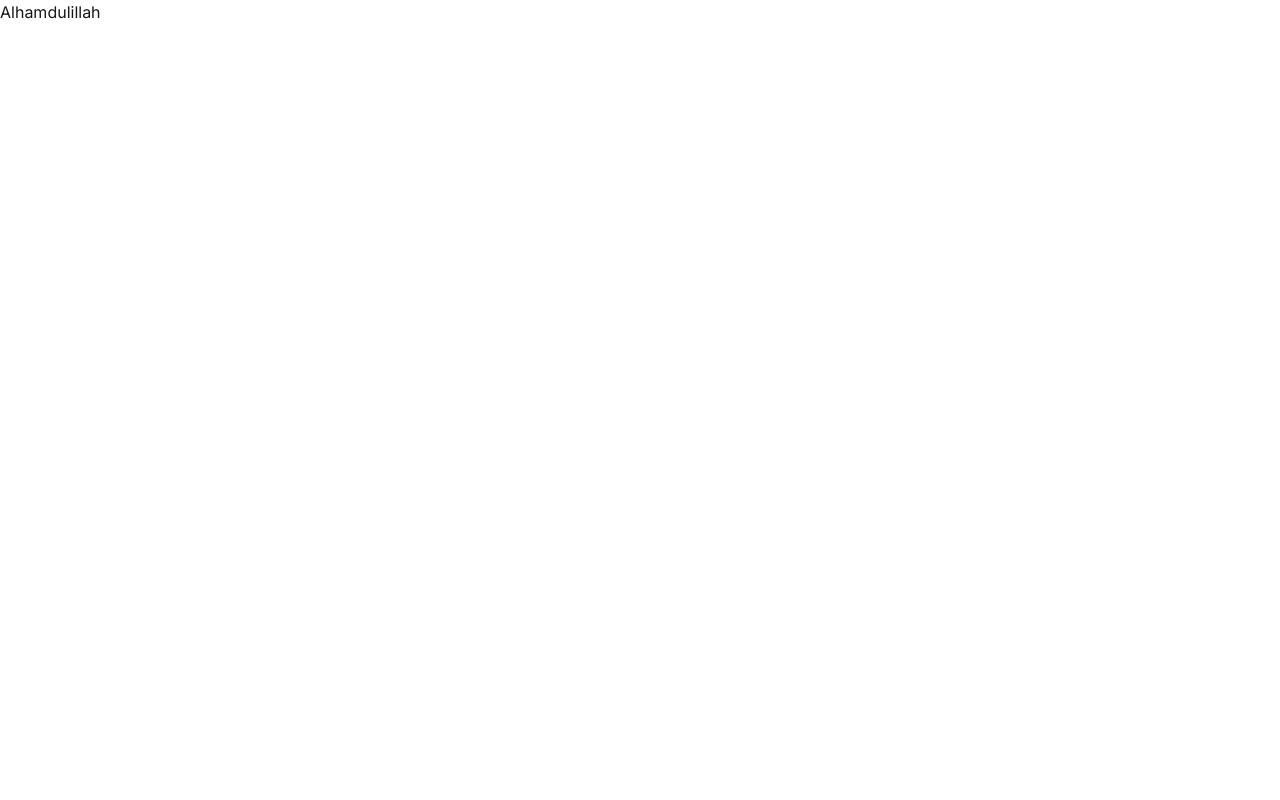
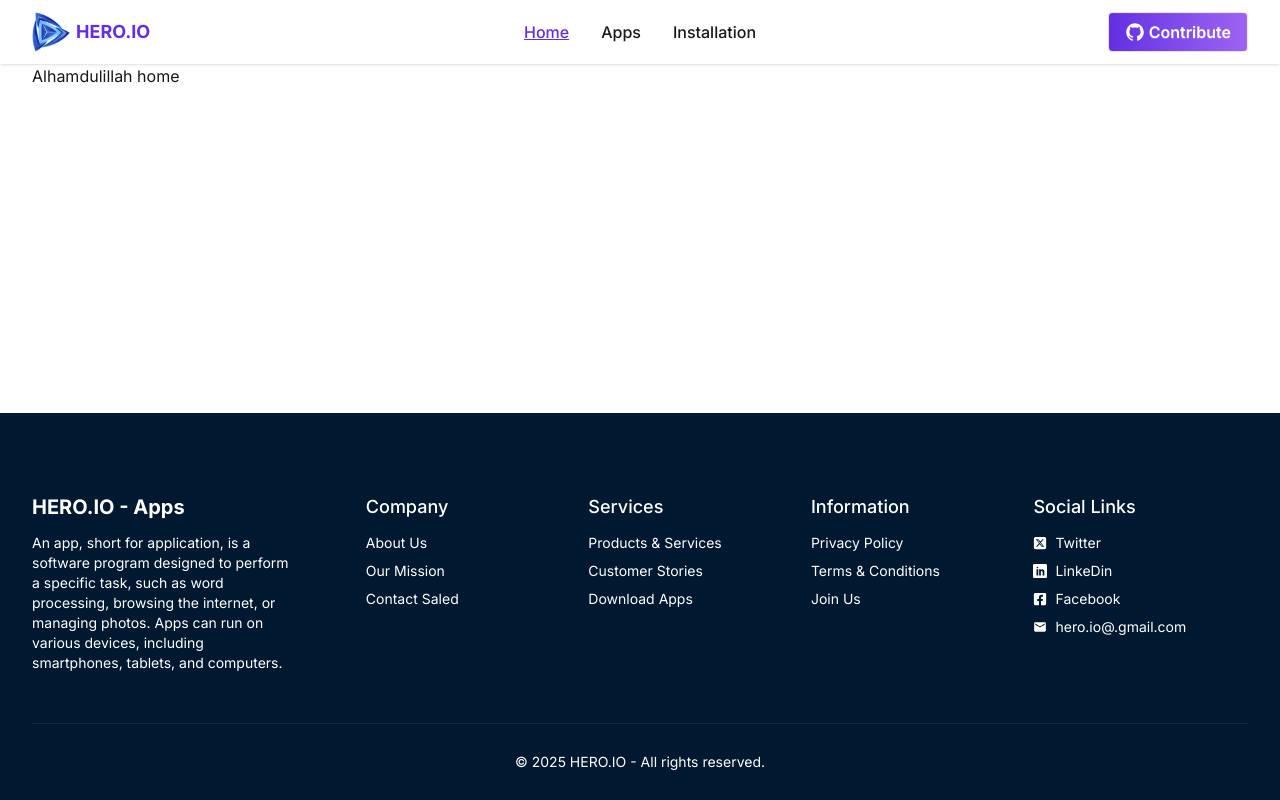
Before and after one commit to Al-Shiam-Nabil/assignment-8-hero-app, a React (Vite) app: page / in a window 1280 px wide. Built offline with nearby package versions, Linux system fonts and the light colour scheme.

Commit message:
header and footer complete

```diff
--- a/package.json
+++ b/package.json
@@ -13,6 +13,7 @@
     "@tailwindcss/vite": "^4.1.14",
     "react": "^19.1.1",
     "react-dom": "^19.1.1",
+    "react-icons": "^5.5.0",
     "react-router": "^7.9.3",
     "tailwindcss": "^4.1.14"
   },
--- /dev/null
+++ b/src/Components/Container/Container.jsx
@@ -0,0 +1,11 @@
+import React from 'react';
+
+const Container = ({children}) => {
+    return (
+        <div className='max-w-[1440px] mx-auto px-4 md:px-6 lg:px-8 '>
+            {children}
+        </div>
+    );
+};
+
+export default Container;
--- /dev/null
+++ b/src/Components/Footer/Footer.jsx
@@ -0,0 +1,76 @@
+
+
+import { FaSquareXTwitter } from "react-icons/fa6";
+import { ImLinkedin } from "react-icons/im";
+import { FaFacebookSquare } from "react-icons/fa";
+import { MdEmail } from "react-icons/md";
+import Container from "../Container/Container";
+
+const Footer = () => {
+  return (
+    <footer className="bg-[#001931] pt-[80px] text-white">
+     <Container>
+           <div className=" text-sm grid grid-cols-1 md:grid-cols-4 lg:grid-cols-11 gap-8 md:gap-2 pb-[50px] border-b border-gray-800">
+          <div className="col-span-full lg:col-span-3 space-y-3 text-left mb-0 md:mb-7 lg:mb-0 lg:pr-[60px]">
+            <h3 className="text-white text-xl font-bold">HERO.IO - Apps</h3>
+            <p>
+              An app, short for application, is a software program designed to perform a specific task, such as word processing, browsing the internet, or managing photos. Apps can run on various devices, including smartphones, tablets, and computers.
+            </p>
+          </div>
+
+          <div className="space-y-3  md:col-span-1 lg:col-span-2">
+            <h3 className="text-white text-lg font-medium">Company</h3>
+            <ul className="space-y-2">
+              <li>About Us</li>
+              <li>Our Mission</li>
+              <li>Contact Saled</li>
+            </ul>
+          </div>
+
+          <div className="space-y-3 md:col-span-1 lg:col-span-2">
+            <h3 className="text-white text-lg font-medium">Services</h3>
+            <ul className="space-y-2">
+              <li>Products & Services</li>
+              <li>Customer Stories</li>
+              <li>Download Apps</li>
+            </ul>
+          </div>
+
+          <div className="space-y-3 md:col-span-1 lg:col-span-2">
+            <h3 className="text-white text-lg font-medium">Information</h3>
+            <ul className="space-y-2">
+              <li>Privacy Policy</li>
+              <li>Terms & Conditions</li>
+              <li>Join Us</li>
+            </ul>
+          </div>
+
+          <div className=" space-y-3 md:col-span-1 lg:col-span-2">
+            <h3 className="text-white text-lg font-medium">Social Links</h3>
+            <ul className="space-y-2">
+              <li className="flex items-center gap-2">
+                <FaSquareXTwitter /> Twitter
+              </li>
+              <li className="flex items-center gap-2">
+                <ImLinkedin />LinkeDin
+              </li>
+              <li className="flex items-center gap-2">
+                <FaFacebookSquare /> Facebook
+              </li>
+              <li className="flex items-center gap-2">
+                <MdEmail />
+                hero.io@.gmail.com
+              </li>
+            </ul>
+          </div>
+        </div>
+
+        <p className="text-center text-sm py-7">
+          © 2025 HERO.IO - All rights reserved.
+        </p>
+     </Container>
+    </footer>
+  );
+};
+
+export default Footer;
--- /dev/null
+++ b/src/Components/Header/Header.jsx
@@ -0,0 +1,12 @@
+import React from 'react';
+import Navbar from './Navbar';
+
+const Header = () => {
+    return (
+        <div>
+            <Navbar></Navbar>
+        </div>
+    );
+};
+
+export default Header;
--- /dev/null
+++ b/src/Components/Header/Nav.css
@@ -0,0 +1,4 @@
+.navLinkStyle a.active{
+    color:#632EE3;
+    text-decoration: underline;
+}
--- /dev/null
+++ b/src/Components/Header/Navbar.jsx
@@ -0,0 +1,44 @@
+
+import { Link, NavLink } from 'react-router';
+import logo from '../../assets/logo.png'
+import './Nav.css'
+import { IoLogoGithub } from 'react-icons/io';
+
+const Navbar = () => {
+
+    const navLinks=<>
+    <li className='hover:text-[#632EE3]'><NavLink to="/" >Home</NavLink></li>
+    <li className='hover:text-[#632EE3]'><NavLink to="/apps">Apps</NavLink></li>
+    <li className='hover:text-[#632EE3]'><NavLink to="/installedApps">Installation</NavLink></li>
+    </>
+
+    return (
+
+        <div className="navbar bg-base-100 shadow-sm max-w-[1440px] mx-auto px-4 md:px-6 lg:px-8 ">
+  <div className="navbar-start">
+    <div className="dropdown">
+      <div tabIndex={0} role="button" className="mr-4 lg:hidden">
+        <svg xmlns="http://www.w3.org/2000/svg" className="h-6 w-6" fill="none" viewBox="0 0 24 24" stroke="#632EE3"> <path strokeLinecap="round" strokeLinejoin="round" strokeWidth="3" d="M4 6h16M4 12h8m-8 6h16" /> </svg>
+      </div>
+      <ul
+        tabIndex={0}
+        className="menu menu-sm dropdown-content bg-base-100 rounded-box z-1 mt-3 w-52 p-2 shadow font-medium text-base">
+       {navLinks}
+      </ul>
+    </div>
+   <Link to="/" className='text-[#632EE3] text-lg font-bold flex justify-center items-center gap-1'><img src={logo} alt="Logo" className='w-10 h-10 object-contain' /> HERO.IO</Link>
+  </div>
+  <div className="navbar-center hidden lg:flex">
+    <ul className=" flex justify-center items-center gap-8  px-1 navLinkStyle font-medium text-base">
+   {navLinks}
+    </ul>
+  </div>
+  <div className="navbar-end">
+<Link to="https://github.com/Al-Shiam-Nabil" target='_blank'><button className='flex justify-center items-center gap-1 bg-linear-to-r from-[#632EE3] to-[#9F62F2] btn text-white font-semibold text-base hover:scale-105 transition ease-in-out duration-300'><IoLogoGithub className='text-white text-xl'></IoLogoGithub> Contribute</button></Link>
+  </div>
+</div>
+
+    );
+};
+
+export default Navbar;
--- /dev/null
+++ b/src/Layouts/Root/Root.jsx
@@ -0,0 +1,18 @@
+
+import { Outlet } from 'react-router';
+import Header from '../../Components/Header/Header';
+import Footer from '../../Components/Footer/Footer';
+
+const Root = () => {
+    return (
+        <div className='flex flex-col min-h-screen'>
+       <Header></Header>
+    <div className='flex-1'>
+        <Outlet></Outlet>
+    </div>
+       <Footer></Footer>
+        </div>
+    );
+};
+
+export default Root;
--- /dev/null
+++ b/src/Pages/Home.jsx
@@ -0,0 +1,14 @@
+import React from 'react';
+import Container from '../Components/Container/Container';
+
+const Home = () => {
+    return (
+        <div>
+            <Container>
+                Alhamdulillah home
+            </Container>
+        </div>
+    );
+};
+
+export default Home;
--- a/src/Routes/Routes.jsx
+++ b/src/Routes/Routes.jsx
@@ -1,8 +1,19 @@
 import { createBrowserRouter } from "react-router";
+
+import Root from "../Layouts/Root/Root";
+import Home from "../Pages/Home";
 
 export const router=createBrowserRouter([
   {
     path:"/",
-    element:<h1>Alhamdulillah</h1>
+    errorElement:<h2>Error page</h2>,
+   Component:Root,
+   children:[
+    {
+        index:true,
+        Component:Home
+    }
+   ]
+
   }
 ])
--- a/src/index.css
+++ b/src/index.css
@@ -1,8 +1,10 @@
-@import url('https://fonts.googleapis.com/css2?family=Inter:ital,opsz,wght@0,14..32,100..900;1,14..32,100..900&display=swap');
+@import url("https://fonts.googleapis.com/css2?family=Inter:ital,opsz,wght@0,14..32,100..900;1,14..32,100..900&display=swap");
 
 @import "tailwindcss";
 @plugin "daisyui";
 
-body{
-   font-family: "Inter", sans-serif;
+body {
+  max-width: 1600px;
+  margin-inline: auto;
+  font-family: "Inter", sans-serif;
 }
```
Also changed, not shown: 1 other file (tests, documents, lock files or other folders).
